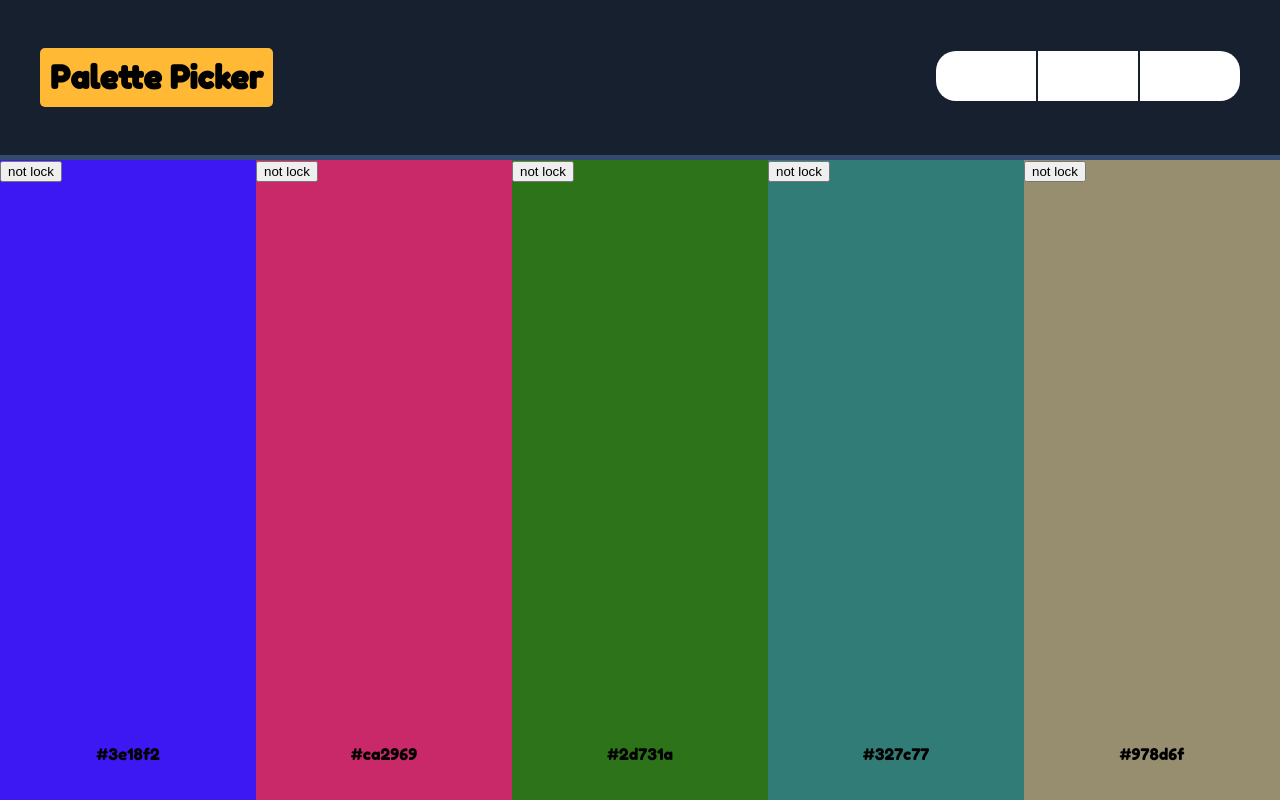
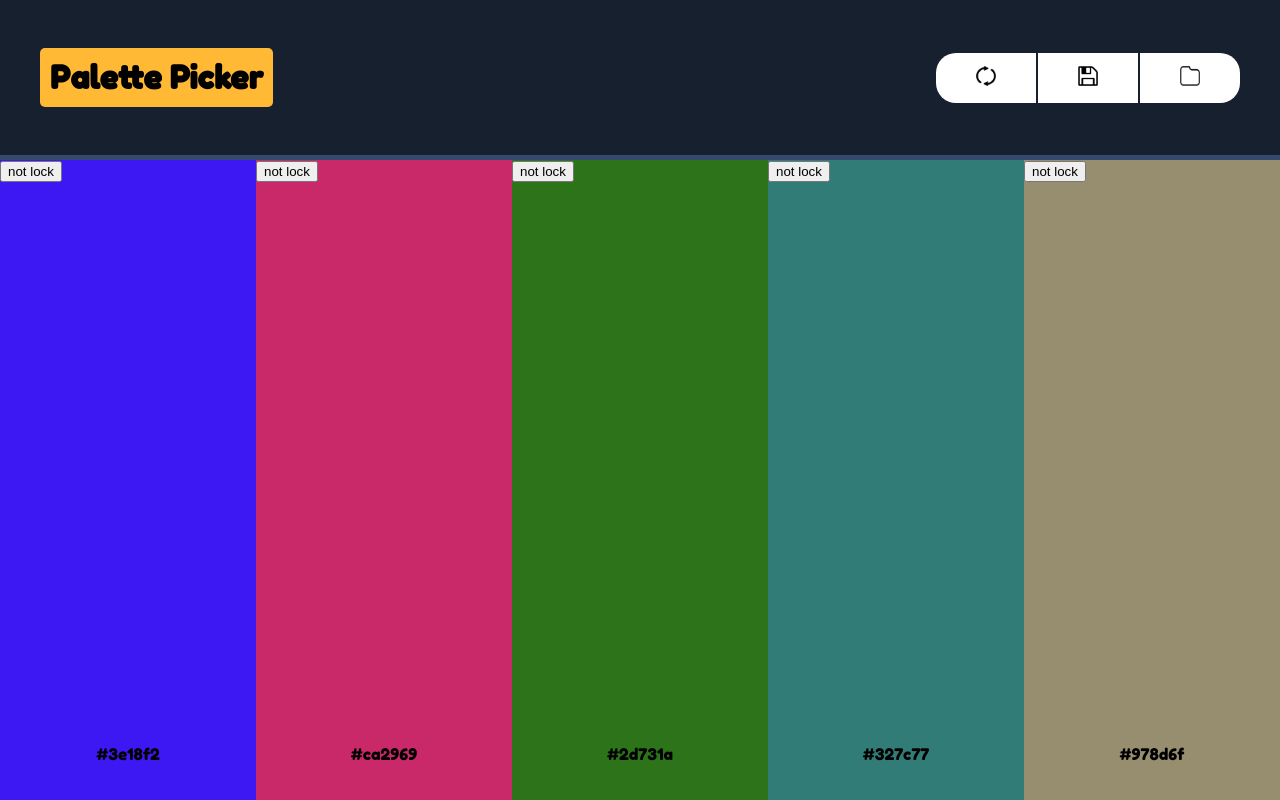
Before and after one commit to Inzurriaga/Color-Palette, a React app: page / in a window 1280 px wide. Built offline with nearby package versions, Linux system fonts and the light colour scheme; no server answers.

Commit message:
style header

```diff
--- a/src/components/header/Header.js
+++ b/src/components/header/Header.js
@@ -1,6 +1,9 @@
 import React, { Component } from "react";
 import { connect } from "react-redux";
 import { toggleProjectDisplay, generateColorPalette, toggleSaveModal } from "../../action"
+import reset from "../../images/reset.png";
+import save from "../../images/save.png";
+import folder from "../../images/folder.png"
 
 export  class Header extends Component{
 
@@ -12,9 +15,15 @@ export  class Header extends Component{
                     <h1>Palette Picker</h1>
                 </div>
                 <nav>
-                    <button className="refresh" onClick={() => {this.props.generateColorPalette(colorPalette)}}></button>
-                    <button className="save" onClick={this.props.toggleSaveModal}></button>
-                    <button className="projects" onClick={this.props.toggleProjectDisplay}></button>
+                    <button className="refresh" onClick={() => {this.props.generateColorPalette(colorPalette)}}>
+                        <img src={reset}></img>
+                    </button>
+                    <button className="save" onClick={this.props.toggleSaveModal}>
+                        <img src={save}></img>
+                    </button>
+                    <button className="projects" onClick={this.props.toggleProjectDisplay}>
+                    <img src={folder}></img>
+                    </button>
                 </nav>
             </header>
         )
--- a/src/components/header/_Header.scss
+++ b/src/components/header/_Header.scss
@@ -14,6 +14,10 @@ header {
             color: #000000;
             margin: 0;
         }
+    }
+    img {
+        height: 20px;
+        width: 20px;
     }
 }
 
```
